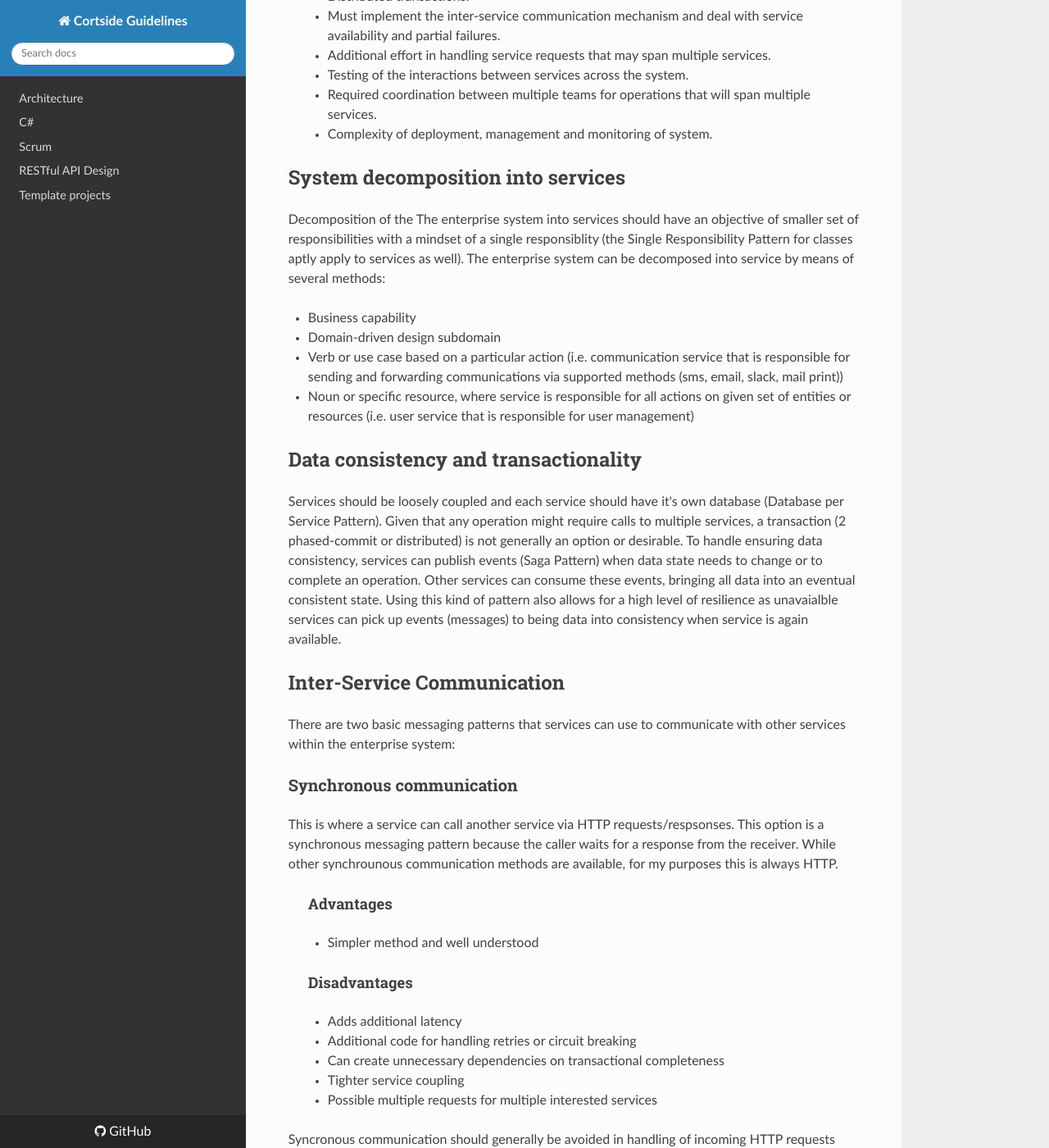
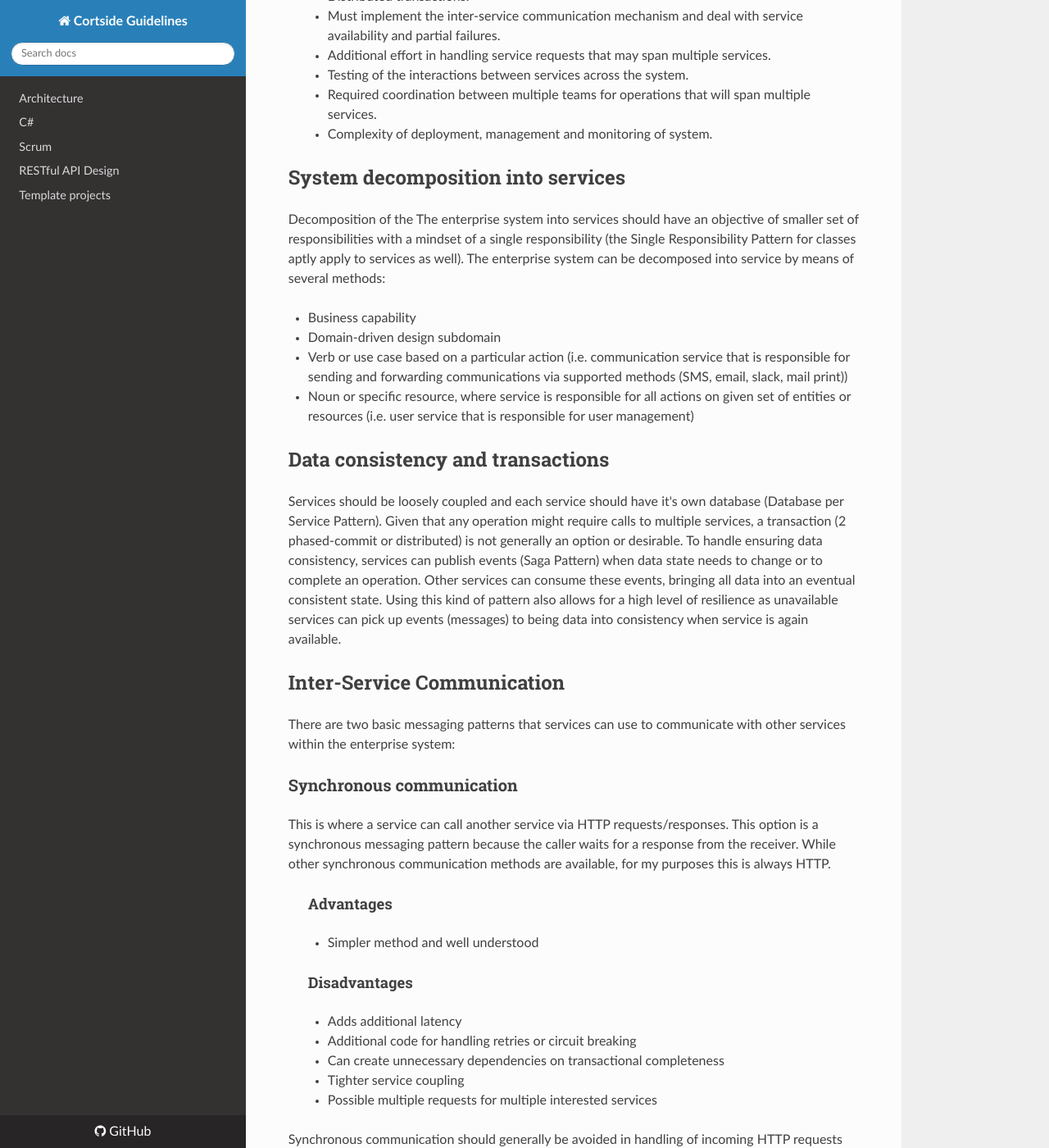
Before and after one commit to cortside/guidelines, an MkDocs documentation site: the page built from docs/architecture/Microservices.md, in a window 1280 px wide and 1400 px high, scrolled down 1146 px. Shown: the whole window at 82% size. Built offline with MkDocs 1.6.1, drawn with Linux system fonts in a browser that asks for light colours; nearby versions of some CDN libraries; some of the changed text lies outside the part shown.

```diff
--- a/docs/architecture/Microservices.md
+++ b/docs/architecture/Microservices.md
@@ -29,16 +29,16 @@
 
 ## System decomposition into services
 
-Decomposition of the The enterprise system into services should have an objective of smaller set of responsibilities with a mindset of a single responsiblity (the Single Responsibility Pattern for classes aptly apply to services as well).  The enterprise system can be decomposed into service by means of several methods:
+Decomposition of the The enterprise system into services should have an objective of smaller set of responsibilities with a mindset of a single responsibility (the Single Responsibility Pattern for classes aptly apply to services as well).  The enterprise system can be decomposed into service by means of several methods:
 
 * Business capability
 * Domain-driven design subdomain
-* Verb or use case based on a particular action (i.e. communication service that is responsible for sending and forwarding communications via supported methods (sms, email, slack, mail print))
+* Verb or use case based on a particular action (i.e. communication service that is responsible for sending and forwarding communications via supported methods (SMS, email, slack, mail print))
 * Noun or specific resource, where service is responsible for all actions on given set of entities or resources (i.e. user service that is responsible for user management)
 
-## Data consistency and transactionality
+## Data consistency and transactions
 
-Services should be loosely coupled and each service should have it's own database (Database per Service Pattern).  Given that any operation might require calls to multiple services, a transaction (2 phased-commit or distributed) is not generally an option or desirable.  To handle ensuring data consistency, services can publish events (Saga Pattern) when data state needs to change or to complete an operation.  Other services can consume these events, bringing all data into an eventual consistent state.  Using this kind of pattern also allows for a high level of resilience as unavaialble services can pick up events (messages) to being data into consistency when service is again available.
+Services should be loosely coupled and each service should have it's own database (Database per Service Pattern).  Given that any operation might require calls to multiple services, a transaction (2 phased-commit or distributed) is not generally an option or desirable.  To handle ensuring data consistency, services can publish events (Saga Pattern) when data state needs to change or to complete an operation.  Other services can consume these events, bringing all data into an eventual consistent state.  Using this kind of pattern also allows for a high level of resilience as unavailable services can pick up events (messages) to being data into consistency when service is again available.
 
 ## Inter-Service Communication
 
@@ -46,7 +46,7 @@
 
 ### Synchronous communication
 
-This is where a service can call another service via HTTP requests/respsonses.  This option is a synchronous messaging pattern because the caller waits for a response from the receiver.  While other synchrounous communication methods are available, for my purposes this is always HTTP.
+This is where a service can call another service via HTTP requests/responses.  This option is a synchronous messaging pattern because the caller waits for a response from the receiver.  While other synchronous communication methods are available, for my purposes this is always HTTP.
 
 > #### Advantages
 >
@@ -60,7 +60,7 @@
 > * Tighter service coupling
 > * Possible multiple requests for multiple interested services
 
-Syncronous communication should generally be avoided in handling of incoming HTTP requests unless caller needs to know the disposition of the operation or needs information as a result of the operation completing.
+Synchronous communication should generally be avoided in handling of incoming HTTP requests unless caller needs to know the disposition of the operation or needs information as a result of the operation completing.
 
 ### Asynchronous messaging
 
```
Also changed, not shown: other parts of docs/architecture/Microservices.md (+3 -3 lines).
